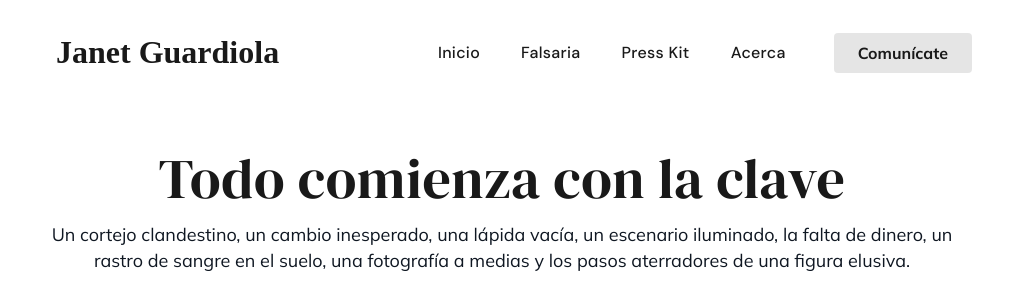
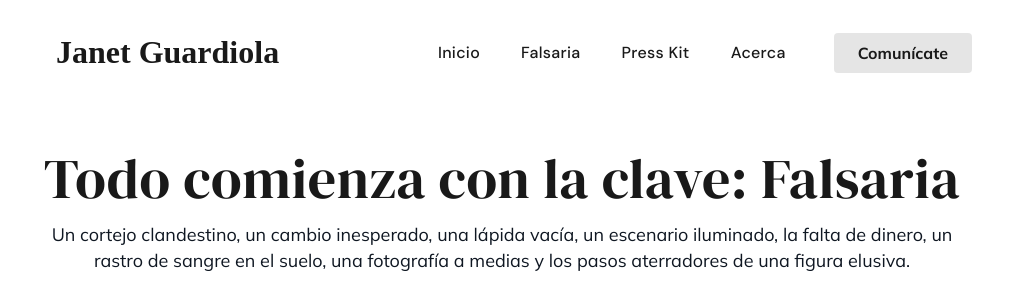
Before and after one commit to rgjanet/libros, a website built with Parcel: page index.html in a window 1280 px wide. Shown: the top 284 px of the page, without its empty margins (138-1150 px from the left). Built offline with nearby package versions, Linux system fonts and the light colour scheme; a web font is replaced by a local one.

Commit message:
Update index.html

```diff
--- a/index.html
+++ b/index.html
@@ -176,7 +176,7 @@
               <div class="home-heading-container">
                 <h1 class="home-text heading1">
                   <span>Todo comienza</span>
-                  <span>con la clave</span>
+                  <span>con la clave: Falsaria</span>
                 </h1>
                 <span class="home-text03">
                   <span>
```
